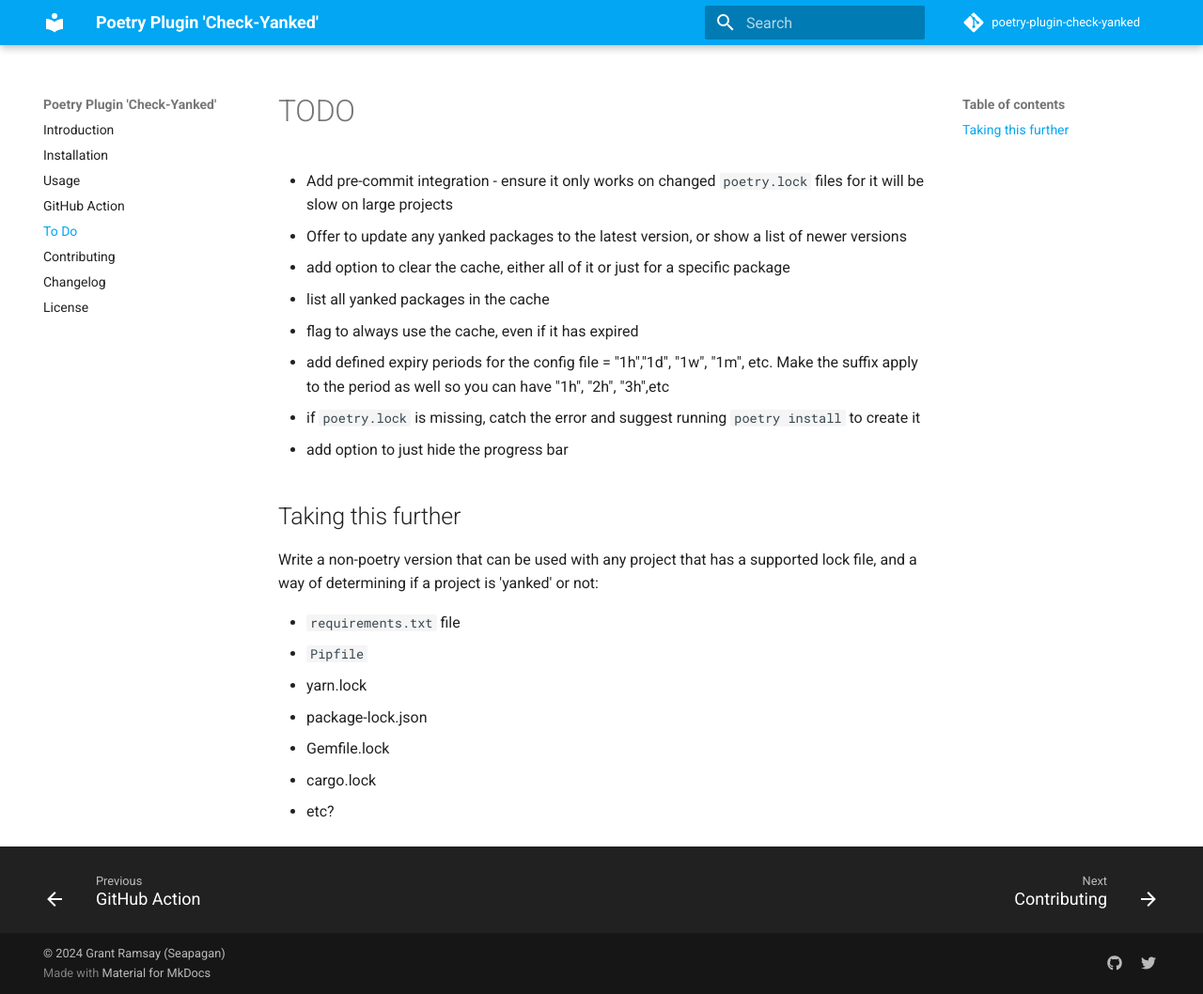
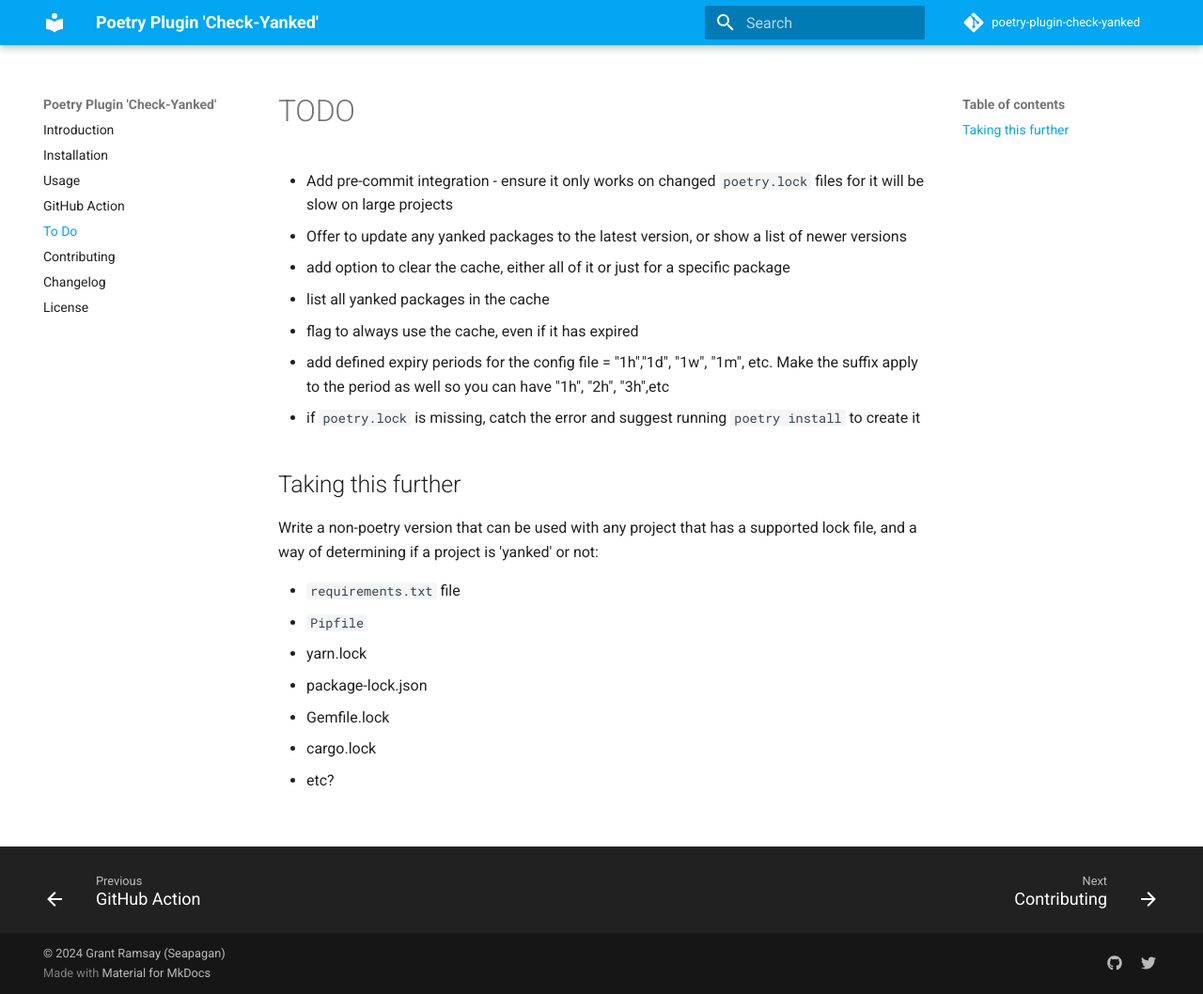
Before and after one commit to seapagan/poetry-plugin-check-yanked, an MkDocs documentation site: the page built from docs/todo.md, in a window 1280 px wide and 1058 px high. Shown: the whole window at 94% size. Built offline with MkDocs 1.6.1 and Material for MkDocs 9.7.7, drawn with Linux system fonts in a browser that asks for light colours; comment, search, counter and statistics services are not loaded.

Commit message:
update TODO
Signed-off-by: Grant Ramsay <seapagan@gmail.com>

```diff
--- a/TODO.md
+++ b/TODO.md
@@ -12,7 +12,6 @@
   "3h",etc
 - if `poetry.lock` is missing, catch the error and suggest running `poetry
   install` to create it
-- add option to just hide the progress bar
 
 ## Taking this further
 
```
